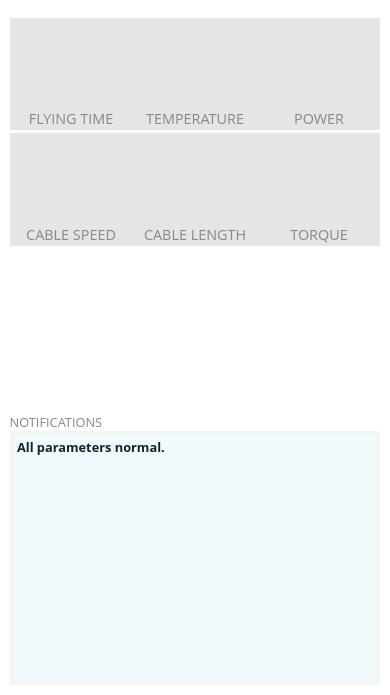
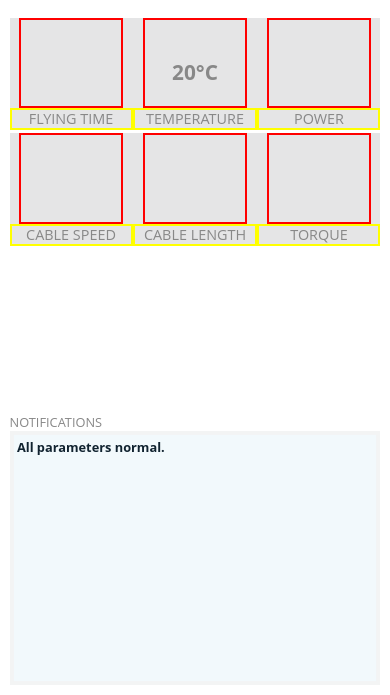
Before and after one commit to odyssee/SAFE-T_App, a plain HTML site: page www/index.html in a window 390 px wide. Shown: the part 83-778 px from the top of the page. Drawn offline with Linux system fonts and the light colour scheme; some packages are replaced by stand-ins of ours.

Commit message:
Modifications CSS et HTML

```diff
--- a/www/css/index.css
+++ b/www/css/index.css
@@ -59,7 +59,7 @@ body {
 	font-family: Open Sans;
 	/*---------------------------------------------*/
     /*font-family:'HelveticaNeue-Light', 'HelveticaNeue', Helvetica, Arial, sans-serif;*/
-    font-size:16px;
+    font-size:100%; /* Ou bien remplacer avec 16px? */
     height: max-height;
 	position: absolute;
 	min-height: 100%;
@@ -610,10 +610,11 @@ section
 
 	position: relative;
 	height: 80%;
-	width: 100%;
+	width: 85%;
+	padding-top: 15%;
 
-	/*-webkit-box-shadow:inset 0px 0px 0px 2px red;
-	box-shadow:inset 0px 0px 0px 2px red; */
+	-webkit-box-shadow:inset 0px 0px 0px 2px red;
+	box-shadow:inset 0px 0px 0px 2px red;
 
 	/* Position du texte dans topCarre */
 	/* Horizontalement*/
@@ -633,7 +634,7 @@ section
 	font-family: Open Sans;*/
 	font-family: Open Sans;
 	font-weight: bold;
-	font-size: 110%;
+	font-size: 130%;
 
 }
 
@@ -683,14 +684,14 @@ section
 
 	position: relative;
 	bottom: 0;
-	height: 20%;
+	height: 25%;
 	width: 100%;
 
 	background-color: #e5e5e6;
 	color: #888888;
 
-	/*-webkit-box-shadow:inset 0px 0px 0px 2px yellow;
-	box-shadow:inset 0px 0px 0px 2px yellow;*/
+	-webkit-box-shadow:inset 0px 0px 0px 2px yellow;
+	box-shadow:inset 0px 0px 0px 2px yellow;
 
 	-webkit-box-orient: horizontal ;
 	-webkit-flex-direction: row;
--- a/www/index.html
+++ b/www/index.html
@@ -70,6 +70,7 @@
 									<div class = "topCarre">
 										<div id= "TEMPERATURE">
 										</div> <!-- Fin de div id TEMPERATURE -->
+										20°C
 									<!--	<h4> <!-- 20°C </h4> -->
 									</div>
 									<div class="soustitre">
```
